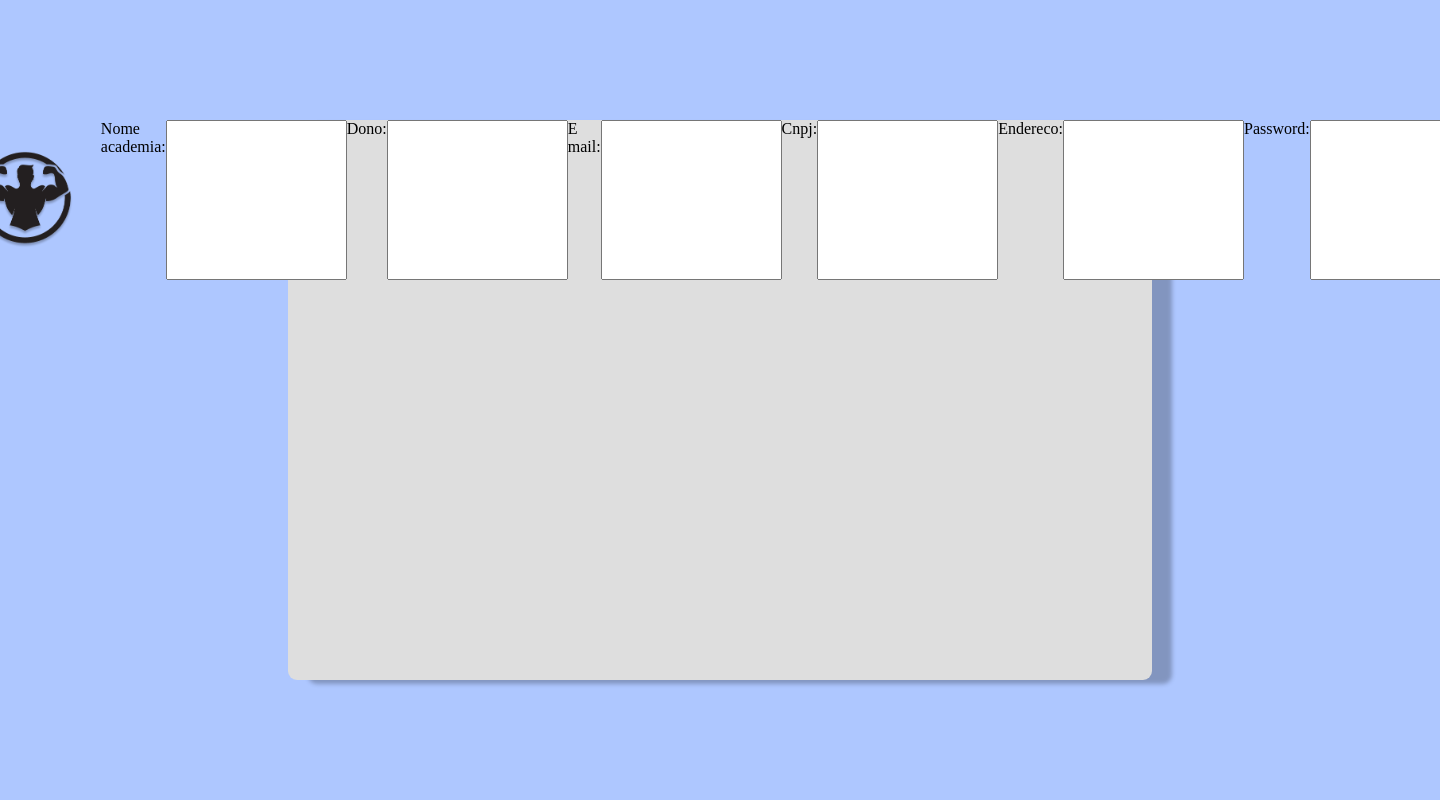
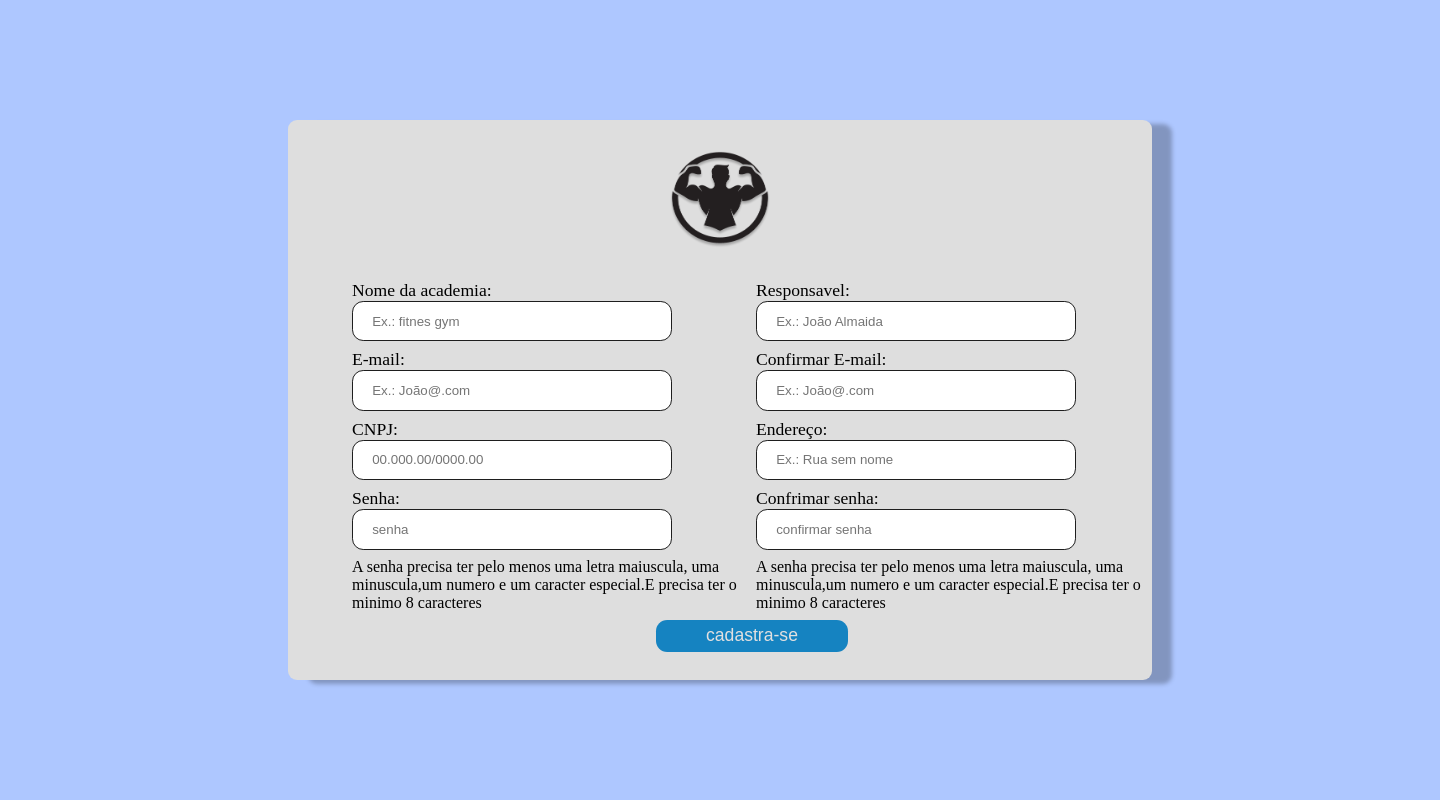
Before and after one commit to welly555/Nicho-GYM, a Django app: page /cadastro/ in a window 1440 px wide; the page is wider, and only the part inside the window is pictured. Run offline with Django 4.2, Linux system fonts and the light colour scheme.

Commit message:
forms 50% check

```diff
--- a/project/gym/forms/register_form.py
+++ b/project/gym/forms/register_form.py
@@ -32,105 +32,117 @@ def add_placeholder(field, placeholder_val):
 class RegisterForm(forms.ModelForm):
     class Meta:
         model = Academia
-        fields = '__all__'
+        fields = [
+            'Nome_academia',
+            'Dono',
+            'email',
+            'email_confirmar',
+            'cnpj',
+            'Endereco',
+            'senha',
+            'confirma_senha'
+        ]
 
-    # def __init__(self, *args, **kwargs):
-    #     super().__init__(*args, **kwargs)
-    #     add_placeholder(self.fields['Nome_da_academia'], 'Ex.: fitnes gym')
-    #     add_placeholder(self.fields['Proprietario'], 'Ex.: João Almaida')
-    #     add_placeholder(self.fields['email'], 'Ex.: João@.com')
-    #     add_placeholder(self.fields['email_confirmar'], 'Ex.: João@.com')
-    #     add_placeholder(self.fields['cnpj'], '00.000.00/0000.00')
-    #     add_placeholder(self.fields['Endereco'], 'Ex.: Rua sem nome')
-    #     add_placeholder(self.fields['senha'], 'senha')
-    #     add_placeholder(self.fields['confirma_senha'], 'confirmar senha')
+    def __init__(self, *args, **kwargs):
+        super().__init__(*args, **kwargs)
+        add_placeholder(self.fields['Nome_academia'], 'Ex.: fitnes gym')
+        add_placeholder(self.fields['Dono'], 'Ex.: João Almaida')
+        add_placeholder(self.fields['email'], 'Ex.: João@.com')
+        add_placeholder(self.fields['email_confirmar'], 'Ex.: João@.com')
+        add_placeholder(self.fields['cnpj'], '00.000.00/0000.00')
+        add_placeholder(self.fields['Endereco'], 'Ex.: Rua sem nome')
+        add_placeholder(self.fields['senha'], 'senha')
+        add_placeholder(self.fields['confirma_senha'], 'confirmar senha')
 
-    # Nome_da_Academia = forms.CharField(
-    #     error_messages={'requered': 'Escreva o nome da sua academia'},
-    #     required=True,
-    #     label='Nome da academia',
-    # )
+    Nome_academia = forms.CharField(
+        error_messages={'requered': 'Escreva o nome da sua academia'},
+        required=True,
+        label='Nome da academia:',
+    )
 
-    # Poprietario = forms.CharField(
-    #     error_messages={'requered': 'Escreva o nome do(a) proprietario'},
-    #     required=True,
-    #     label='Responsavel'
-    # )
+    Dono = forms.CharField(
+        error_messages={'requered': 'Escreva o nome do(a) proprietario'},
+        required=True,
+        label='Responsavel:'
+    )
 
-    # email = forms.EmailField(
-    #     error_messages={'required': 'E-mail necessario'},
-    #     required=True,
-    #     label='E-mail',
-    #     help_text='o email tem que ser valido'
-    # )
-    # email_confirmar = forms.EmailField(
-    #     error_messages={'required': 'E-mail necessario'},
-    #     required=True,
-    #     label='E-mail',
-    #     help_text='o email tem que ser valido'
-    # )
-    # cnpj = forms.CharField(
-    #     error_messages={'requered': 'precisa do cnpj ativo da empresa'},
-    #     required=True,
-    #     label='CNPJ'
-    # )
-    # endereco = forms.CharField(
-    #     error_messages={'requered': 'Escreva o endereço da academia'},
-    #     required=True,
-    #     label='Academia'
-    # )
-    # senha = forms.CharField(
-    #     required=True,
-    #     widget=forms.PasswordInput(),
-    #     error_messages={
-    #         'required': 'Password invalida'
-    #     },
-    #     help_text=(
-    #         'A senha precisa ter pelo menos um letra maiuscula, um minuscula,'
-    #         'um numero e um caracter especial.'
-    #         'E precisa ter o minimo 8 caracteres'
-    #     ),
-    #     validators=[strong_password],
-    #     label='Password'
-    # )
-    # confirma_senha = forms.CharField(
-    #     required=True,
-    #     widget=forms.PasswordInput(),
-    #     error_messages={
-    #         'required': 'Password invalida'
-    #     },
-    #     label='Password'
-    # )
+    email = forms.EmailField(
+        error_messages={'required': 'E-mail necessario'},
+        required=True,
+        label='E-mail:',
+    )
+    email_confirmar = forms.EmailField(
+        error_messages={'required': 'E-mail necessario'},
+        required=True,
+        label='Confirmar E-mail:',
+    )
+    cnpj = forms.CharField(
+        error_messages={'requered': 'precisa do cnpj ativo da empresa'},
+        required=True,
+        label='CNPJ:'
+    )
+    Endereco = forms.CharField(
+        error_messages={'requered': 'Escreva o endereço da academia'},
+        required=True,
+        label='Endereço:'
+    )
+    senha = forms.CharField(
+        required=True,
+        widget=forms.PasswordInput(),
+        error_messages={
+            'required': 'Password invalida'
+        },
+        help_text=(
+            'A senha precisa ter pelo menos uma letra maiuscula, uma minuscula,'
+            'um numero e um caracter especial.'
+            'E precisa ter o minimo 8 caracteres'
+        ),
+        validators=[strong_password],
+        label='Senha:'
+    )
+    confirma_senha = forms.CharField(
+        required=True,
+        widget=forms.PasswordInput(),
+        error_messages={
+            'required': 'Password invalida'
+        },
+        help_text=(
+            'A senha precisa ter pelo menos uma letra maiuscula, uma minuscula,'
+            'um numero e um caracter especial.'
+            'E precisa ter o minimo 8 caracteres'
+        ),
+        label='Confrimar senha:'
+    )
 
-    # def clean_email(self):
-    #     email = self.cleaned_data('email', '')
-    #     exists = Academia.objects.filter(email=email).exists()
+    def clean_email(self):
+        email = self.cleaned_data('email', '')
+        exists = Academia.objects.filter(email=email).exists()
 
-    #     if exists:
-    #         raise ValidationError(
-    #             'Utilize um email valido', code='invalid'
-    #         )
+        if exists:
+            raise ValidationError(
+                'Utilize um email valido', code='invalid'
+            )
 
-    #     return email
+        return email
 
-    # def clean(self):
-    #     cleaned_data = super().clean()
+    def clean(self):
+        cleaned_data = super().clean()
 
-    #     password = cleaned_data.get('senha')
-    #     password_confirmed = cleaned_data.get('confirma_senha')
+        password = cleaned_data.get('senha')
+        password_confirmed = cleaned_data.get('confirma_senha')
 
-    #     if password != password_confirmed:
-    #         raise ValidationError(
-    #             {
-    #                 'confirma_senha': 'senhas diferente'
-    #             }
-    #         )
-    #     email = cleaned_data.get('email')
-    #     email_confirmed = cleaned_data.get('email_confirmar')
+        if password != password_confirmed:
+            raise ValidationError(
+                {
+                    'confirma_senha': 'senhas diferente'
+                }
+            )
+        email = cleaned_data.get('email')
+        email_confirmed = cleaned_data.get('email_confirmar')
 
-    #     if email != email_confirmed:
-    #         raise ValidationError(
-    #             {
-    #                 'email_confirmar': 'emails diferente'
-    #             }
-    #         )
+        if email != email_confirmed:
+            raise ValidationError(
+                {
+                    'email_confirmar': 'emails diferente'
+                }
+            )
--- a/project/gym/static/gym/css/style.css
+++ b/project/gym/static/gym/css/style.css
@@ -30,11 +30,60 @@
     box-shadow: 20px 4px 4px rgba(0, 0, 0, 0.25);
 
 }
-.form{
+.logo{
     display: flex;
     justify-content: center;
 }
-.form img{
+.logo img{
     width: 10rem;
     height: 10rem;
 }
+.form{
+    /* margin: 0 auto; */
+}
+.form-content{
+    /* display: flex;
+    flex-direction: column;
+    justify-content: center;
+    align-items: center; */
+    max-width: 64rem;
+    margin-bottom: .5rem;
+    margin-left: 4rem;
+
+}
+.form-content label{
+    display: block;
+    font-size: 1.1rem;
+}
+.form-content .help-text{
+    display: block;
+    margin-top: .5rem;
+}
+.form-content input{
+    width: 20rem;
+    height: 1rem;
+    padding: 1.2rem;
+    border-radius: .7rem;
+    border: 1px solid #1e1e1e;
+}
+.form-button{
+    margin: 0 auto;
+}
+.form-content button{
+    font-size: 1.1rem;
+    border: none;
+    background-color: #1583c1;
+    color: #e2e0e0;
+    width: 12rem;
+    height: 2rem;
+    border-radius: .7rem;
+    transition: all 300ms ease-in-out;
+}
+.form-content button:hover{
+    filter: drop-shadow(13px 4px 6px rgba(0, 0, 0, 0.25));
+}
+.form-content-grid{
+    display: grid;
+    grid-template-columns: repeat(auto-fit, minmax(20rem,1fr));
+    gap: .5rem;
+}
--- a/project/gym/templates/gym/pages/cadastro.html
+++ b/project/gym/templates/gym/pages/cadastro.html
@@ -3,19 +3,34 @@
 
 <div class="container-login">
     <div class="container-form-cadastro">
-        <form class="main-form" action="{{ form_action }}" metohd="POST"></form>
-        {% csrf_token %}
+
         <div class="form">
-            <img src="{% static 'gym/img/logoAcad 1.png' %}" alt="">
-            {% comment %} {% for field in form %}
-                <label for=" field.id_for_label">{{ field.label }}</label>
-                {{field}}
+            <div class="logo">
+                <img src="{% static 'gym/img/logoAcad 1.png' %}" alt="">
+            </div>
+            <form class="main-form" action="{% url 'create' %}" metohd="POST">
+                {% csrf_token %}
+                <div class="form-content form-content-grid">
+                    {% for field in form %}
+                        <div class="form-grup">
+                            <label for=" field.id_for_label">{{ field.label }}</label>
+                            {{field}}
 
-                {% if field.help-text %}
-                    <p>{{ field.help-text }}</p>
-                {% endif %}
-            {% endfor %} {% endcomment %}
-            {{ form }}
+                            {% if field.help_text %}
+                                <p class="help-text">{{ field.help_text }}</p>
+                            {% endif %}
+
+                            {{ fiedl.errors }}
+                        </div>
+
+                    {% endfor %}
+                </div>
+                <div class="form-content form-content-grid">
+                    <div class="form-grup form-button">
+                        <button type="submit">cadastra-se</button>
+                    </div>
+                </div>
+            </form>
         </div>
 
     </div>
--- /dev/null
+++ b/project/gym/urls.py
@@ -0,0 +1,12 @@
+
+from django.urls import path
+
+from . import views
+
+urlpatterns = [
+    path('', views.home, name='home'),
+    path('cadastro/', views.cadastro, name='cadastro'),
+    path('cadastro/create/', views.cadastro_create, name='create'),
+    # path('login/', views.login, name='login'),
+
+]
--- a/project/gym/views.py
+++ b/project/gym/views.py
@@ -1,15 +1,33 @@
-from django.shortcuts import render
+from django.http import Http404
+from django.shortcuts import redirect, render
 
 from .forms import RegisterForm
 
 
+def home(request):
+    return render(request)
+
 # Create your views here.
+
+
 def login(request):
     return render(request, 'gym/pages/login.html')
 
 
 def cadastro(request):
-    form = RegisterForm()
+    register_from_data = request.session.get('register_form_data', None)
+    form = RegisterForm(register_from_data)
     return render(request, 'gym/pages/cadastro.html', {
         'form': form,
     })
+
+
+def cadastro_create(request):
+    # if not request.POST:
+    #     raise Http404()
+
+    POST = request.POST
+    request.session['register_form_data'] = POST
+    form = RegisterForm(POST)
+
+    return redirect('cadastro')
--- a/project/project/settings.py
+++ b/project/project/settings.py
@@ -116,7 +116,7 @@ USE_TZ = True
 # Static files (CSS, JavaScript, Images)
 # https://docs.djangoproject.com/en/4.2/howto/static-files/
 
-STATIC_URL = 'static/'
+STATIC_URL = '/static/'
 
 STATICFILES_DIRS = [
     BASE_DIR / 'base_static',
--- a/project/project/urls.py
+++ b/project/project/urls.py
@@ -1,12 +1,22 @@
+# from django.contrib import admin
+# from django.urls import path
+# from gym import views
+
+# app_name = 'gym'
+
+# urlpatterns = [
+#     path('admin/', admin.site.urls),
+#     path('cadastro/', views.cadastro, name='cadastro'),
+#     path('cadastro_confime/', views.cadastro_confirme, name='confirmar'),
+#     path('login/', views.login, name='login'),
+
+# ]
+from django.conf import settings
+from django.conf.urls.static import static
 from django.contrib import admin
 from django.urls import include, path
-from gym import views
-
-name = 'gym'
 
 urlpatterns = [
     path('admin/', admin.site.urls),
-    path('cadastro/', views.cadastro, name='cadastro'),
-    path('login/', views.login, name='login'),
-
+    path('', include('gym.urls')),
 ]
```
